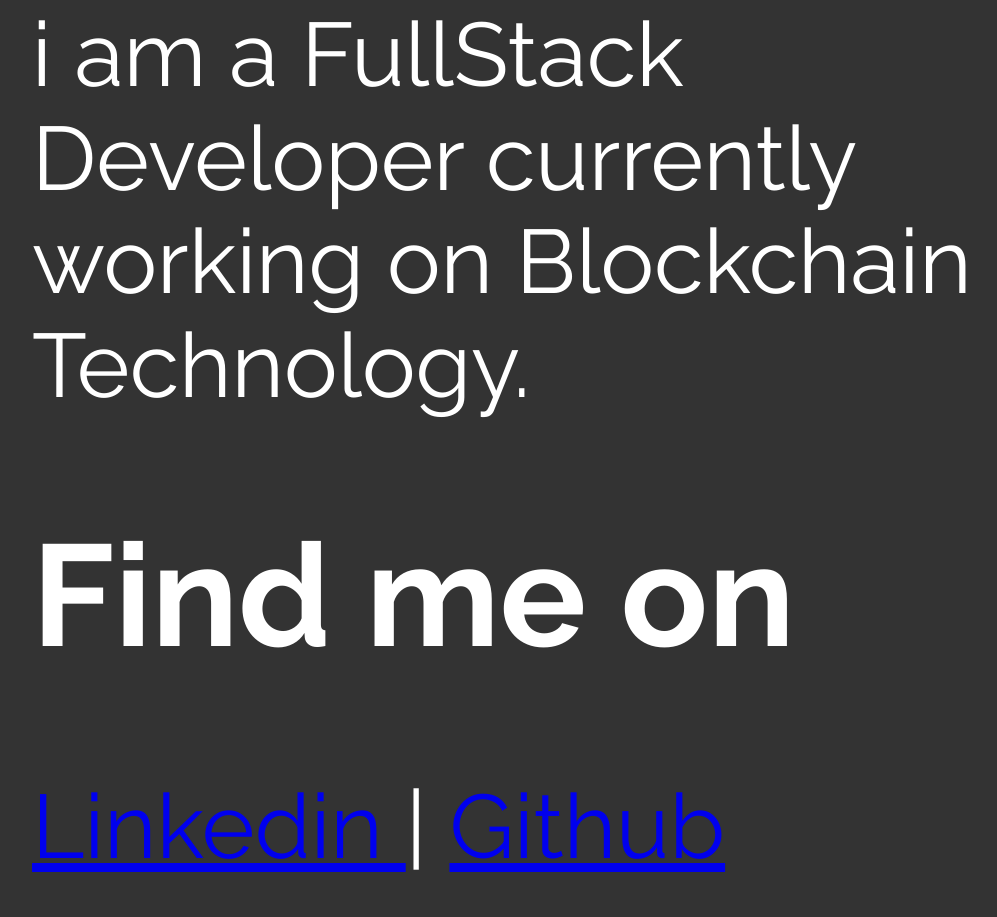
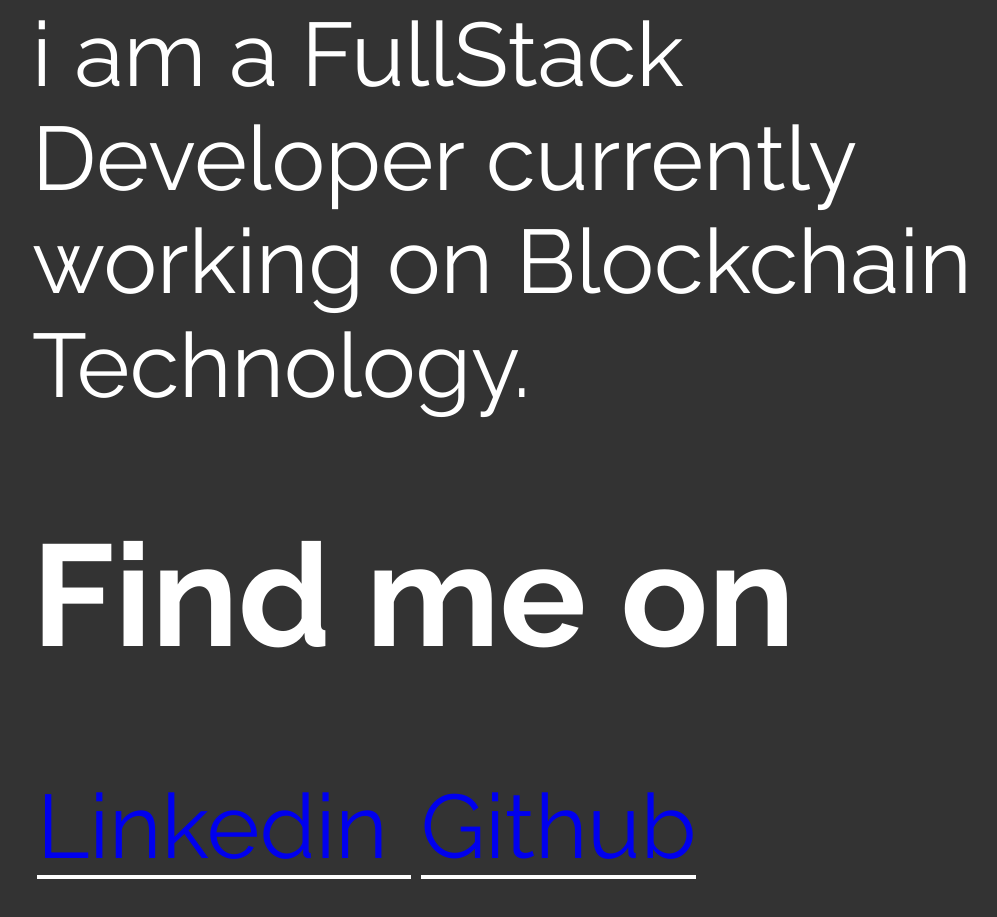
Before and after one commit to iamaamir/iamaamir.github.io, a plain HTML site: page index.html in a window 1280 px wide. Shown: the part 687-1604 px from the top of the page, without its empty margins (128-1125 px from the left). Drawn offline with nearby package versions, Linux system fonts and the light colour scheme; a small style sheet from the web is missing.

Commit message:
experiment 3

```diff
--- a/index.html
+++ b/index.html
@@ -27,6 +27,25 @@
     p {
         font-size: 90px;
     }
+
+
+    a {
+  background:
+     linear-gradient(
+       to bottom, #fff 0%, #fff 100%
+     );
+	background-position: 0 100%;
+	background-repeat: repeat-x;
+	background-size: 4px 4px;
+  text-decoration: none;
+  margin: 5px;
+  transition: all .2s;
+}
+
+a:hover {
+  background-size: 4px 100%;
+  color: #333;
+}
 
 
     .animate-pop-in {
@@ -71,10 +90,10 @@
         	Find me on
         </h1>
         <p class="animate-pop-in anim-delay-5">
-            <a target = "_blank" href="https://www.linkedin.com/in/itsaamir/">
+         <a target = "_blank" href="https://www.linkedin.com/in/itsaamir/">
     		Linkedin
-    	</a>|
-            <a target = "_blank" href="http://github.com/iamaamir">Github</a>
+    	</a>
+    	<a target = "_blank" href="http://github.com/iamaamir">Github</a>
         </p>
     </div>
 </body>
```
